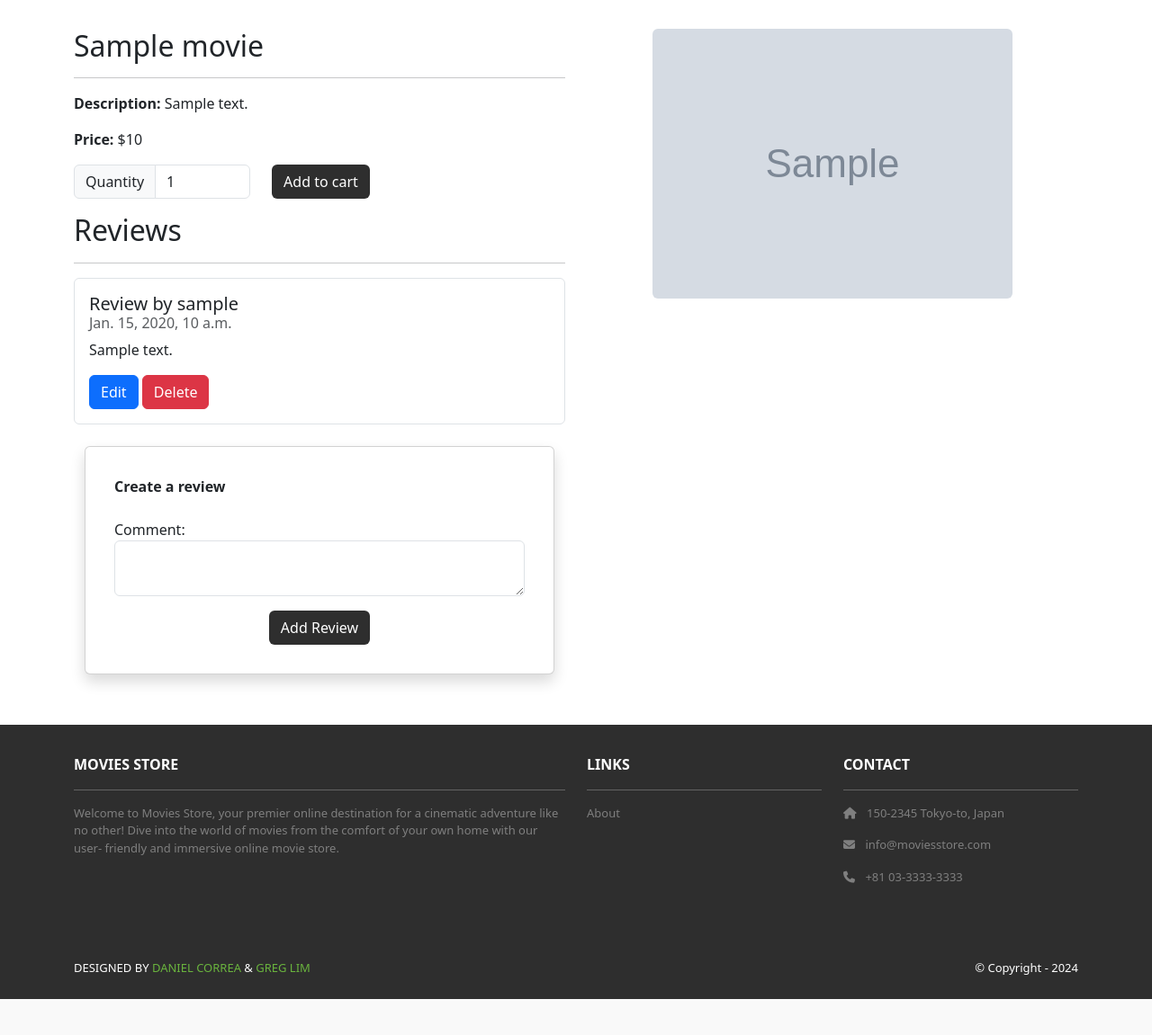
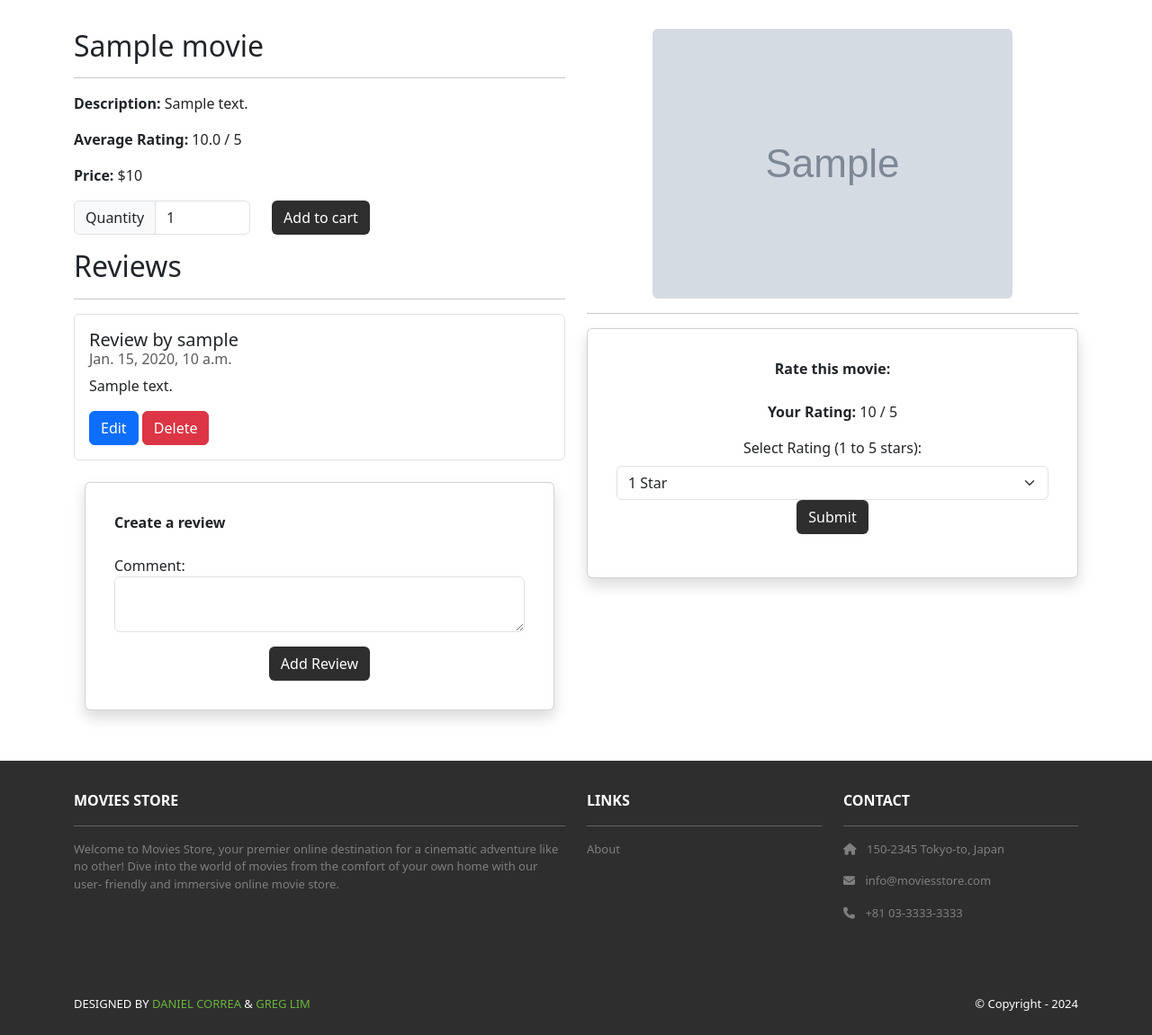
Before and after one commit to JackDamato/moviesstore, a Django app: page /movies/1/ in a window 1280 px wide. Shown: the part 82-1233 px from the top of the page at 90% size. Before the commit the page ends 1193 px from the top, so only its background shows below. Run offline with Django 5.2, Linux system fonts and the light colour scheme; a user stored in the database is signed in; tables that the repository leaves empty hold one stand-in row (values such as "Sample post"); grey boxes marked "Sample" are stand-in pictures; some libraries are stand-ins or nearby versions.

Commit message:
Successfully implemented user story 2 for the first time. give ratings to a movie, and see the average rating as well as our current rating.

```diff
--- a/movies/models.py
+++ b/movies/models.py
@@ -21,6 +21,22 @@ class Movie(models.Model):
             agg = items.filter(location=code).aggregate(total=Sum('quantity'))
             stats[name] = agg['total'] or 0
         return stats
+    def average_rating(self):
+        ratings = self.ratings.all()
+        if ratings.exists():
+            total = sum(float(rating.score) for rating in ratings)
+            return total / ratings.count()
+        return 0
+
+
+class Rating(models.Model):
+    movie = models.ForeignKey(Movie, related_name='ratings', on_delete=models.CASCADE)
+    user = models.ForeignKey(User, on_delete=models.CASCADE)
+    score = models.PositiveSmallIntegerField()
+    created_at = models.DateTimeField(auto_now_add=True)
+
+    class Meta:
+        unique_together = ('movie', 'user') # ONLY ONE RATING PER USER
 
 class Review(models.Model):
     id = models.AutoField(primary_key=True)
--- a/movies/templates/movies/show.html
+++ b/movies/templates/movies/show.html
@@ -8,6 +8,8 @@
         <h2>{{ template_data.movie.name }}</h2>
         <hr />
         <p><b>Description:</b> {{ template_data.movie.description }}</p>
+        <!-- average rating -->
+        <p><b>Average Rating:</b> {{ template_data.average_rating }} / 5</p>
         <p><b>Price:</b> ${{ template_data.movie.price }}</p>
         <p class="card-text">
           <form method="post"
@@ -82,6 +84,40 @@
       </div>
       <div class="col-md-6 mx-auto mb-3 text-center">
         <img src="{{ template_data.movie.image.url }}" class="rounded img-card-400" />
+        <hr />
+        {% if user.is_authenticated %}
+        <div class="card shadow p-3 mb-4 rounded">
+          <div class="card-body">
+            <b class="text-start"> Rate this movie:
+            </b><br /><br />
+            <p>
+              <b>Your Rating:</b>
+              {% if template_data.user_rating %}
+                {{ template_data.user_rating }} / 5
+              {% else %}
+                no rating yet
+              {% endif %}
+            </p>
+            <form method="POST" action="{% url 'movies.rate_movie' id=template_data.movie.id %}">
+              {% csrf_token %}
+              <div class="mb-3">
+                <label for="rating" class="form-label">Select Rating (1 to 5 stars):</label>
+                <select class="form-select" id="score" name="score" required>
+                  <!-- options 1-5 -->
+                  <option value="1">1 Star</option>
+                  <option value="2">2 Stars</option>
+                  <option value="3">3 Stars</option>
+                  <option value="4">4 Stars</option>
+                  <option value="5">5 Stars</option>
+                </select>
+
+                <button type="submit" class="btn bg-dark text-white">
+                  Submit
+                </button>
+              </div>
+          </div>
+        </div>
+        {% endif %}
       </div>
     </div>
   </div>
--- a/movies/urls.py
+++ b/movies/urls.py
@@ -12,4 +12,6 @@ urlpatterns = [
 
     path("petitions/", views.view_petitions, name="movies.view_petitions"),
     path("petitions/<int:id>/approve/", views.approve_petition, name="movies.approve_petition"),
+
+    path("<int:id>/rate/", views.rate_movie, name="movies.rate_movie"),
 ]
--- a/movies/views.py
+++ b/movies/views.py
@@ -1,5 +1,5 @@
 from django.shortcuts import render, redirect, get_object_or_404
-from .models import Movie, Review, MovieRequest, MoviePetition
+from .models import Movie, Review, MovieRequest, MoviePetition, Rating
 from django import forms
 from django.contrib.auth.decorators import login_required
 
@@ -18,12 +18,29 @@ def index(request):
 def show(request, id):
     movie = Movie.objects.get(id=id)
     reviews = Review.objects.filter(movie=movie)
-    template_data = {}
-    template_data['title'] = movie.name
-    template_data['movie'] = movie
-    template_data['reviews'] = reviews
+    user_rating = None
+    if request.user.is_authenticated:
+        user_rating = movie.ratings.filter(user=request.user).first()
+         # Get the user's rating if it exists
+        if user_rating:
+            user_rating = user_rating.score
+
+    template_data = {'title': movie.name, 'movie': movie, 'reviews': reviews, "average_rating": movie.average_rating(), 'user_rating': user_rating,}
+
     return render(request, 'movies/show.html',
                   {'template_data': template_data})
+
+@login_required
+def rate_movie(request, id):
+    if request.method == 'POST':
+        movie = Movie.objects.get(id=id)
+        rating = int(request.POST.get('score'))
+        if 1 <= rating <= 5:
+            rating, created = Rating.objects.update_or_create(movie=movie, user=request.user, defaults={'score': rating})
+        return redirect('movies.show', id=id)
+    else:
+        return redirect('movies.show', id=id)
+
 
 @login_required
 def create_review(request, id):
```
Also changed, not shown: media/movie_images/10things.jpg (added), media/movie_images/inception_1OJh8yj.jpg (added), media/movie_images/toalltheboysivelovedbefore_ClaCXZc.jpg (added), movies/migrations/0006_rating.py (added).
